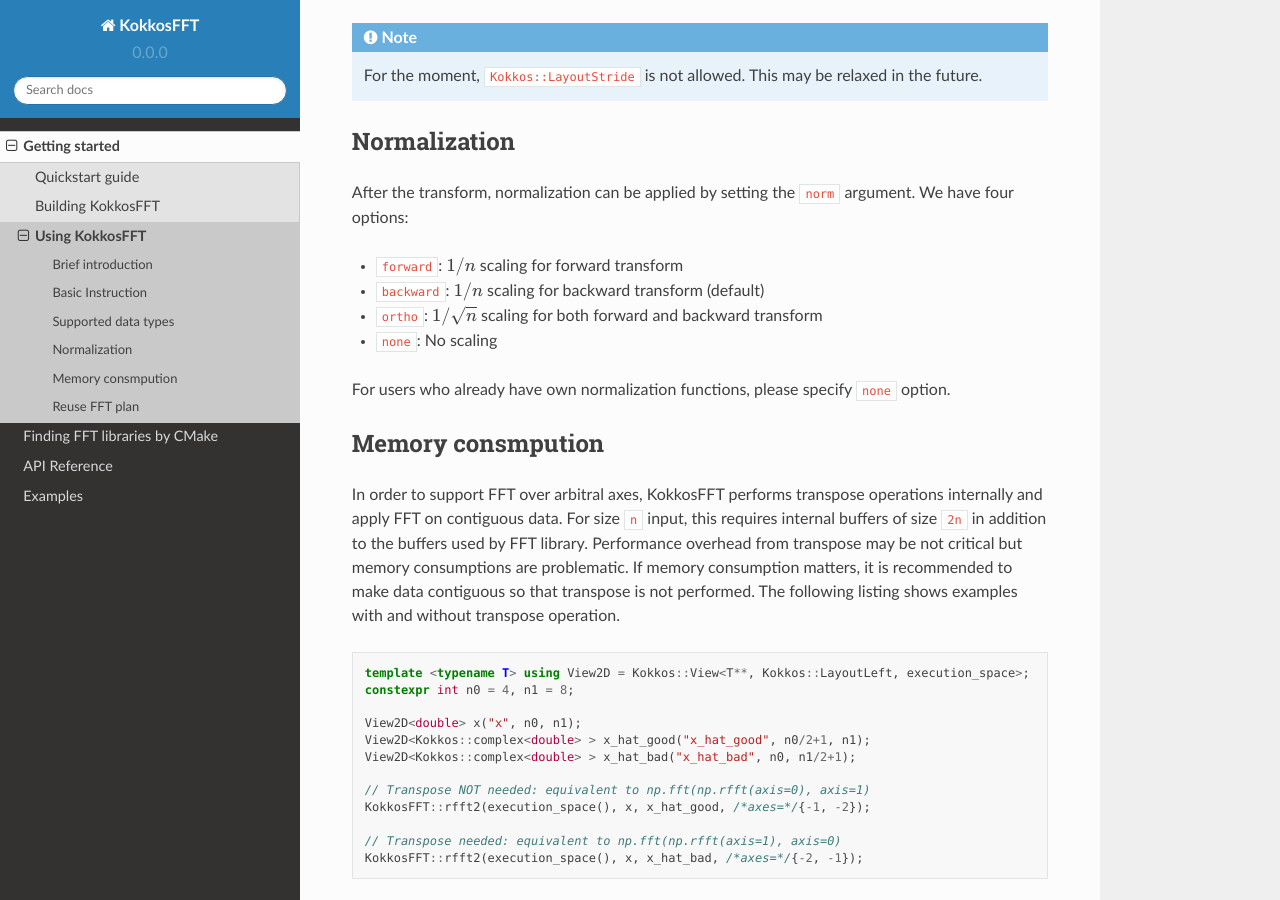
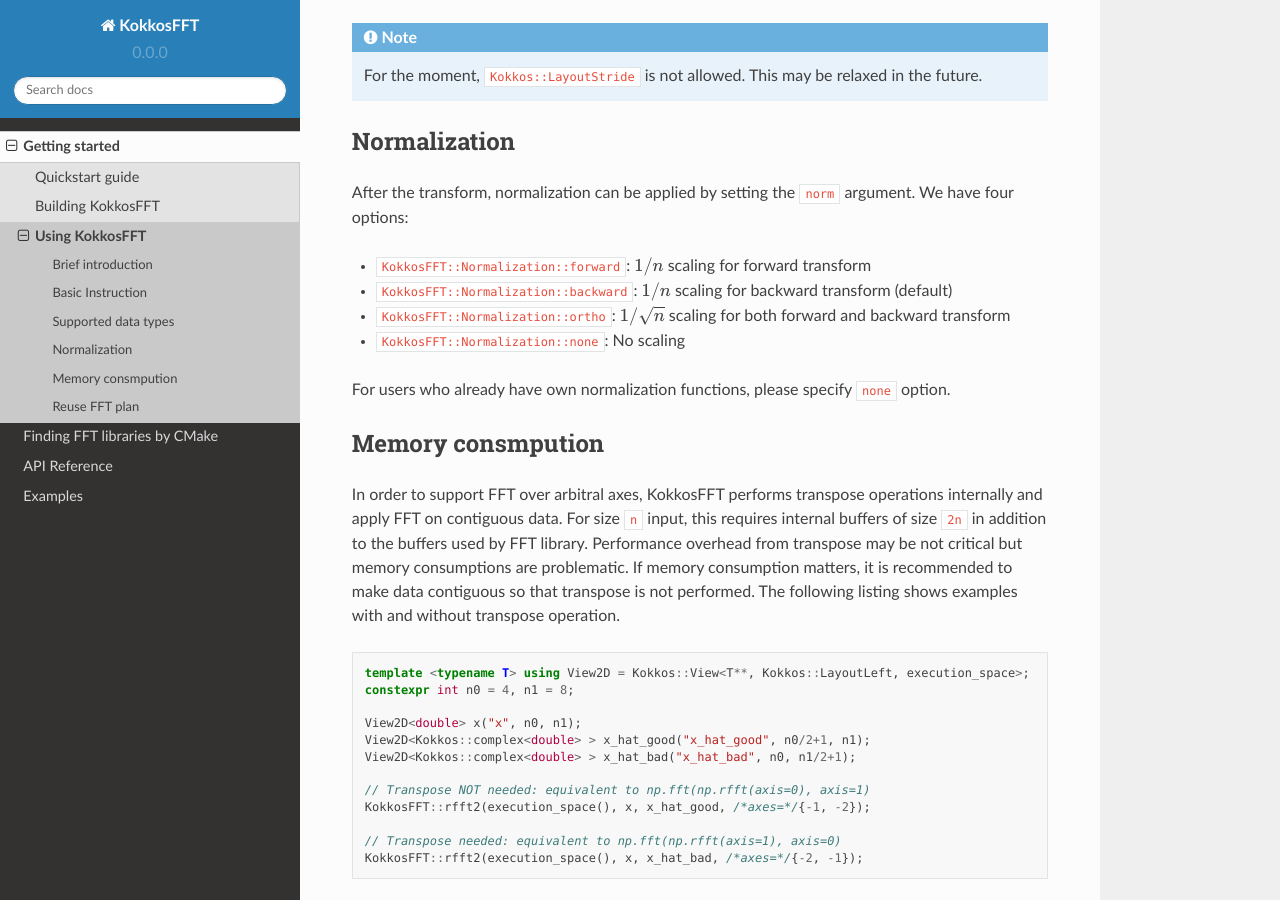
Before and after one commit to kokkos/kokkos-fft, a Sphinx documentation site: the page built from docs/intro/using.rst, in a window 1280 px wide and 900 px high, scrolled down 1721 px. Built offline with Sphinx 7.4.7 and the Read the Docs theme 2.0.0, drawn with Linux system fonts in a browser that asks for light colours.

Commit message:
update normalization

```diff
--- a/docs/intro/using.rst
+++ b/docs/intro/using.rst
@@ -83,10 +83,10 @@ Normalization
 
 After the transform, normalization can be applied by setting the ``norm`` argument. We have four options:
 
-* ``forward``: :math:`1/n` scaling for forward transform
-* ``backward``: :math:`1/n` scaling for backward transform (default)
-* ``ortho``: :math:`1/\sqrt{n}` scaling for both forward and backward transform
-* ``none``: No scaling
+* ``KokkosFFT::Normalization::forward``: :math:`1/n` scaling for forward transform
+* ``KokkosFFT::Normalization::backward``: :math:`1/n` scaling for backward transform (default)
+* ``KokkosFFT::Normalization::ortho``: :math:`1/\sqrt{n}` scaling for both forward and backward transform
+* ``KokkosFFT::Normalization::none``: No scaling
 
 For users who already have own normalization functions, please specify ``none`` option.
 
```
